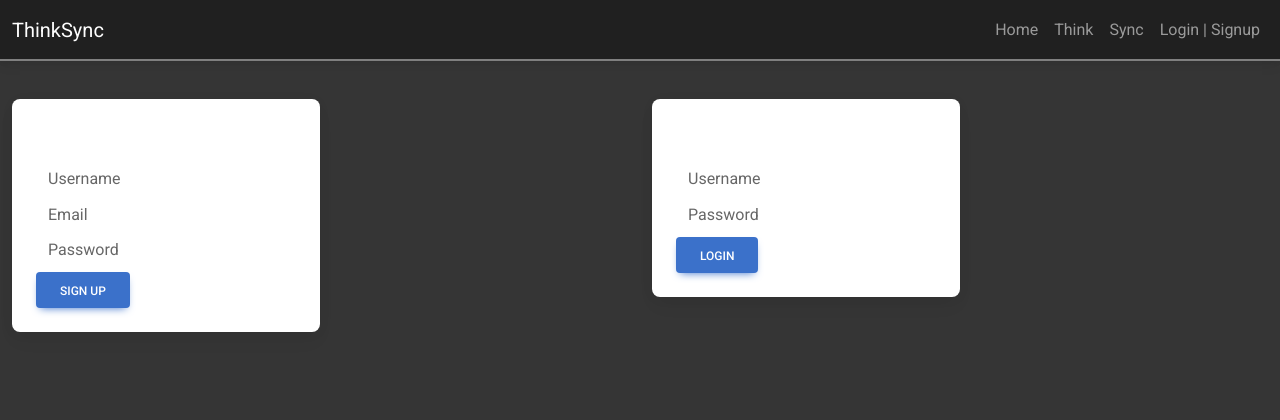
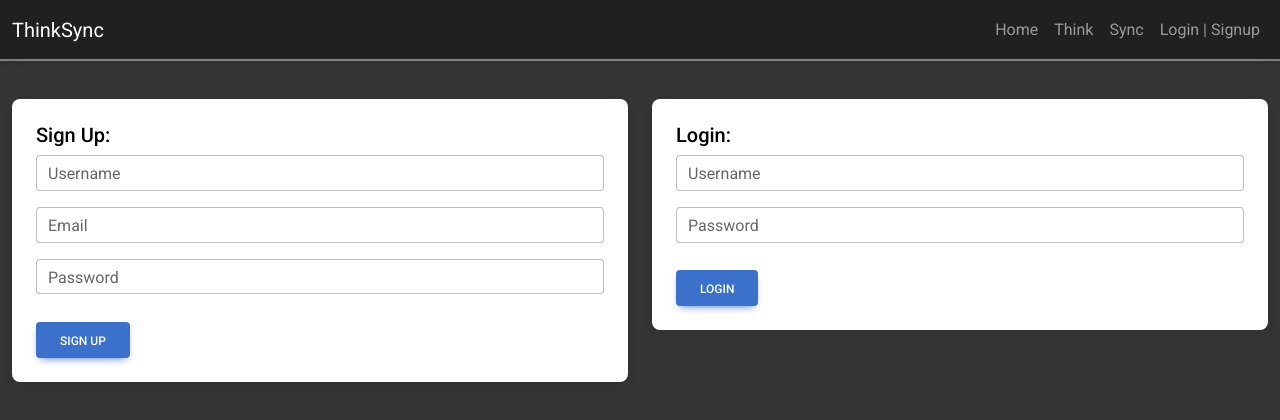
Before and after one commit to BenTrebi/ThinkSync, a React (Vite) app in the folder client/: page /loginsignup in a window 1280 px wide. Shown: the top 420 px of the page. Built offline with nearby package versions, Linux system fonts and the light colour scheme.

Commit message:
updates to login/signup

```diff
--- a/client/src/components/Login.jsx
+++ b/client/src/components/Login.jsx
@@ -1,46 +1,57 @@
 import React from 'react'
+import { useState } from 'react';
 
 import {
   MDBContainer,
-  MDBNavbar,
-  MDBNavbarBrand,
-  MDBNavbarToggler,
-  MDBIcon,
-  MDBNavbarNav,
-  MDBNavbarItem,
-  MDBNavbarLink,
+  MDBCard,
+  MDBCardBody,
+  MDBCardTitle,
+  MDBCardText,
   MDBBtn,
-  MDBDropdown,
-  MDBDropdownToggle,
-  MDBDropdownMenu,
-  MDBDropdownItem,
-  MDBCollapse,
+  MDBCol,
+  MDBRow,
+  MDBInput
 } from 'mdb-react-ui-kit';
 
-// card component: https://mdbootstrap.com/docs/standard/components/cards/
+// card component: https://mdbootstrap.com/docs/react/components/cards/
 // form components: https://mdbootstrap.com/docs/standard/forms/input-fields/
 
+const defaultUser = {
+  username:"",
+  password:""
+}
 
 export default function Login() {
+  const [ loginData, setLoginState ] = useState(defaultUser)
+
+  function handleLoginChange(e) {
+    e.preventDefault();
+    setLoginState({ ...loginData, [e.target.name]: e.target.value })
+  }
+
+  function submitLogin(e) {
+    e.preventDefault()
+    console.log(loginData)
+  }
 
   return (
-    <>
-    <MDBContainer style={{marginTop:"3%", marginBottom:"3%"}}>
-    <div className="card w-50">
-      <div className="card-body">
-        <h4>Login:</h4>
-        <div className="form-outline">
-          <input type="text" id="typeText" className="form-control" />
-          <label className="form-label" htmlFor="typeText">Username</label>
-        </div>
-        <div className="form-outline">
-          <input type="password" id="typePassword" className="form-control" />
-          <label className="form-label" htmlFor="typePassword">Password</label>
-        </div>
-        <MDBBtn style={{marginTop:"2%"}}>Login</MDBBtn>
-      </div>
-    </div>
+    <MDBContainer style={{ marginTop:"3%", marginBottom:"3%" }}>
+      <MDBRow>
+        <MDBCol col='6'>
+          <MDBCard>
+            <MDBCardBody>
+              <MDBCardTitle style={{color:'black'}}>Login:</MDBCardTitle>
+              <MDBCardText>
+              <MDBInput label='Username' id='typeText' type='text' value={loginData.username} onChange={handleLoginChange} />
+              </MDBCardText>
+              <MDBCardText>
+              <MDBInput label='Password' id='typePassword' type='password' value={loginData.password} onChange={handleLoginChange} />
+              </MDBCardText>
+              <MDBBtn style={{marginTop:"2%"}} onClick={submitLogin}>Login</MDBBtn>
+            </MDBCardBody>
+          </MDBCard>
+        </MDBCol>
+      </MDBRow>
     </MDBContainer>
-    </>
   )
 }
--- a/client/src/components/Signup.jsx
+++ b/client/src/components/Signup.jsx
@@ -1,20 +1,16 @@
 import React from 'react'
+import { useState } from 'react';
 
 import {
   MDBContainer,
-  MDBNavbar,
-  MDBNavbarBrand,
-  MDBNavbarToggler,
-  MDBIcon,
-  MDBNavbarNav,
-  MDBNavbarItem,
-  MDBNavbarLink,
+  MDBCard,
+  MDBCardBody,
+  MDBCardTitle,
+  MDBCardText,
   MDBBtn,
-  MDBDropdown,
-  MDBDropdownToggle,
-  MDBDropdownMenu,
-  MDBDropdownItem,
-  MDBCollapse,
+  MDBCol,
+  MDBRow,
+  MDBInput
 } from 'mdb-react-ui-kit';
 
 // card component: https://mdbootstrap.com/docs/standard/components/cards/
@@ -23,27 +19,26 @@ import {
 export default function Signup() {
 
   return (
-    <>
     <MDBContainer style={{ marginTop:"3%", marginBottom:"3%" }}>
-    <div className="card w-50">
-      <div className="card-body">
-        <h4>Sign Up:</h4>
-        <div className="form-outline">
-          <input type="text" id="typeTextSignUp" className="form-control" />
-          <label className="form-label" htmlFor="typeText">Username</label>
-        </div>
-        <div className="form-outline">
-          <input type="email" id="typeEmail" className="form-control" />
-          <label className="form-label" htmlFor="typeEmail">Email</label>
-        </div>
-        <div className="form-outline">
-          <input type="password" id="typePasswordSignUp" className="form-control" />
-          <label className="form-label" htmlFor="typePassword">Password</label>
-        </div>
-        <MDBBtn style={{marginTop:"2%"}}>Sign Up</MDBBtn>
-      </div>
-    </div>
+      <MDBRow>
+        <MDBCol col='6'>
+          <MDBCard>
+            <MDBCardBody>
+              <MDBCardTitle style={{color:'black'}}>Sign Up:</MDBCardTitle>
+              <MDBCardText>
+              <MDBInput label='Username' id='typeTextSignup' type='text' />
+              </MDBCardText>
+              <MDBCardText>
+              <MDBInput label='Email' id='typeEmail' type='password' />
+              </MDBCardText>
+              <MDBCardText>
+              <MDBInput label='Password' id='typePasswordSignup' type='password' />
+              </MDBCardText>
+              <MDBBtn style={{marginTop:"2%"}}>Sign Up</MDBBtn>
+            </MDBCardBody>
+          </MDBCard>
+        </MDBCol>
+      </MDBRow>
     </MDBContainer>
-    </>
   )
 }
```
